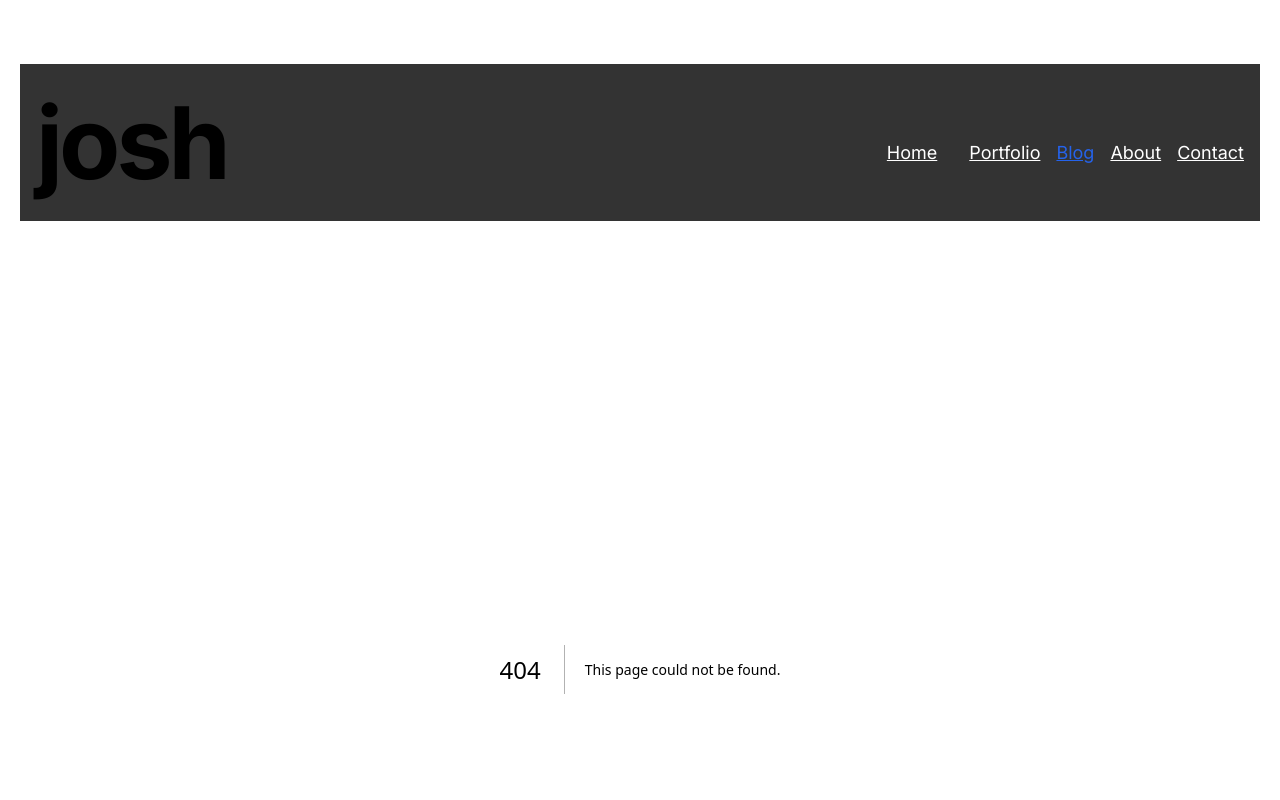
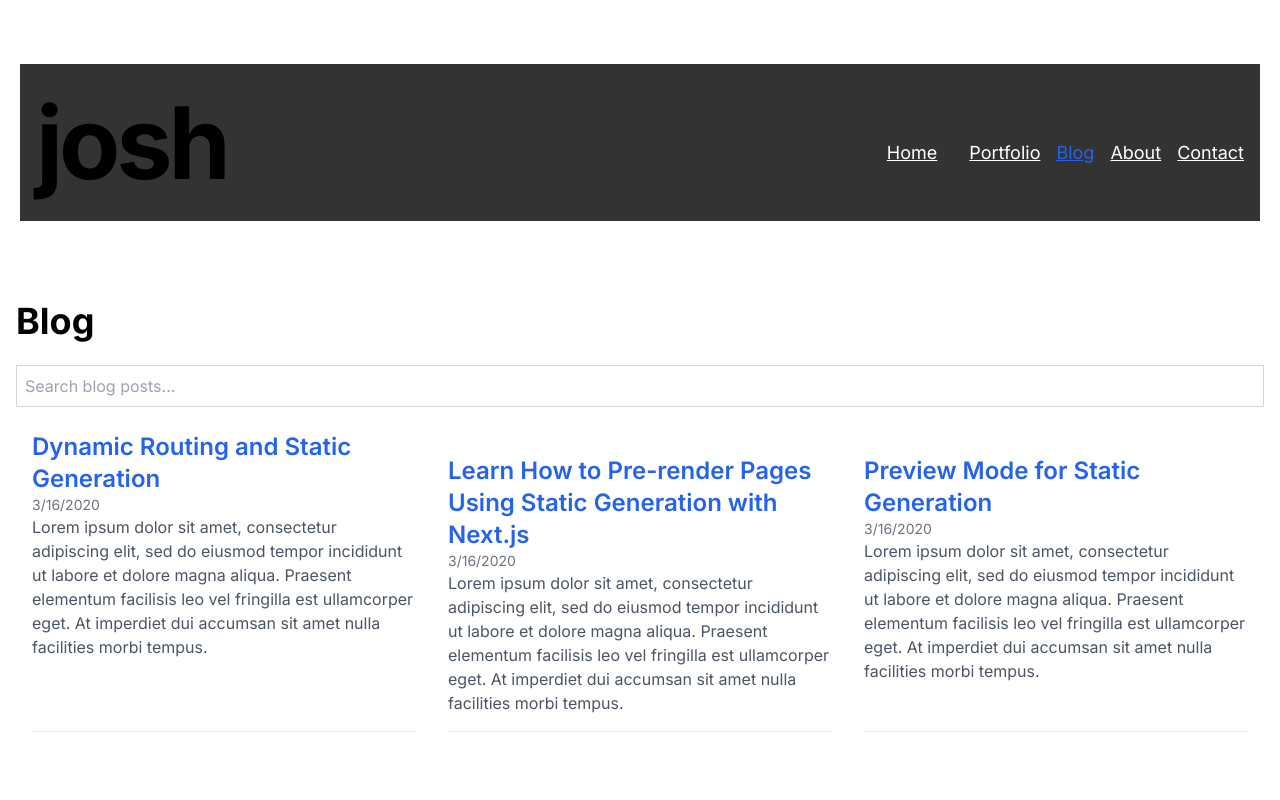
Before and after one commit to joshuadanpeterson/portfolio-blog, a Next.js app: page /posts in a window 1280 px wide. Before the commit this address had no page. Shown: the top 800 px of the page. Built offline with nearby package versions, Linux system fonts and the light colour scheme.

Commit message:
feat: Add blog page
- Add blog page to display archive
- Display publication date
- Order posts alphabetically if post date is the same
- Add search engine for posts with autocomplete

```diff
--- /dev/null
+++ b/src/app/posts/page.tsx
@@ -0,0 +1,90 @@
+//src/app/posts/page.tsx
+"use client";
+
+import { useState, useEffect } from "react";
+import Link from "next/link";
+import { Post } from "@/interfaces/post";
+
+// Fetch posts from the API route
+export default function BlogPage() {
+  const [posts, setPosts] = useState<Post[]>([]);
+  const [searchTerm, setSearchTerm] = useState<string>("");
+  const [filteredPosts, setFilteredPosts] = useState<Post[]>([]);
+
+  useEffect(() => {
+    // Fetch posts from the API route
+    const fetchPosts = async () => {
+      const response = await fetch("/api/posts");
+      const data = await response.json();
+
+      // Sort posts by date (newest first) and then alphabetically by title if dates are the same
+      const sortedPosts = data.sort((post1: Post, post2: Post) => {
+        const date1 = new Date(post1.date);
+        const date2 = new Date(post2.date);
+
+        // Compare dates first (newest first)
+        if (date1 > date2) return -1;
+        if (date1 < date2) return 1;
+
+        // If dates are equal, sort alphabetically by title (case-insensitive)
+        return post1.title
+          .toLowerCase()
+          .localeCompare(post2.title.toLowerCase());
+      });
+
+      setPosts(sortedPosts);
+      setFilteredPosts(sortedPosts);
+    };
+
+    fetchPosts();
+  }, []);
+
+  // Handle search input and filter posts
+  const handleSearchChange = (e: React.ChangeEvent<HTMLInputElement>) => {
+    const value = e.target.value.toLowerCase();
+    setSearchTerm(value);
+
+    // Filter posts based on search term
+    const filtered = posts.filter((post) =>
+      post.title.toLowerCase().includes(value),
+    );
+    setFilteredPosts(filtered);
+  };
+
+  return (
+    <div className="container mx-auto px-4 py-8">
+      <h1 className="text-4xl font-bold mb-6">Blog</h1>
+
+      {/* Search Bar */}
+      <input
+        type="text"
+        value={searchTerm}
+        onChange={handleSearchChange}
+        className="border border-gray-300 p-2 w-full mb-6"
+        placeholder="Search blog posts..."
+      />
+
+      {/* Display filtered posts */}
+      <ul className="space-y-6">
+        {filteredPosts.length > 0 ? (
+          filteredPosts.map((post) => (
+            <li key={post.slug} className="border-b pb-4">
+              <Link
+                href={`/posts/${post.slug}`}
+                className="text-2xl font-semibold text-blue-600 hover:underline"
+              >
+                {post.title}
+              </Link>
+              <p className="text-gray-500 text-sm">
+                {new Date(post.date).toLocaleDateString()}
+              </p>
+              <p className="text-gray-600">{post.excerpt}</p>
+            </li>
+          ))
+        ) : (
+          <li>No posts found.</li>
+        )}
+      </ul>
+    </div>
+  );
+}
--- /dev/null
+++ b/src/pages/api/posts.ts
@@ -0,0 +1,8 @@
+import { NextApiRequest, NextApiResponse } from "next";
+import { getAllPosts } from "@/lib/api";
+
+// This API route fetches all the posts
+export default function handler(req: NextApiRequest, res: NextApiResponse) {
+  const posts = getAllPosts(); // Fetch all posts using fs on the server
+  res.status(200).json(posts); // Return posts as JSON
+}
```
